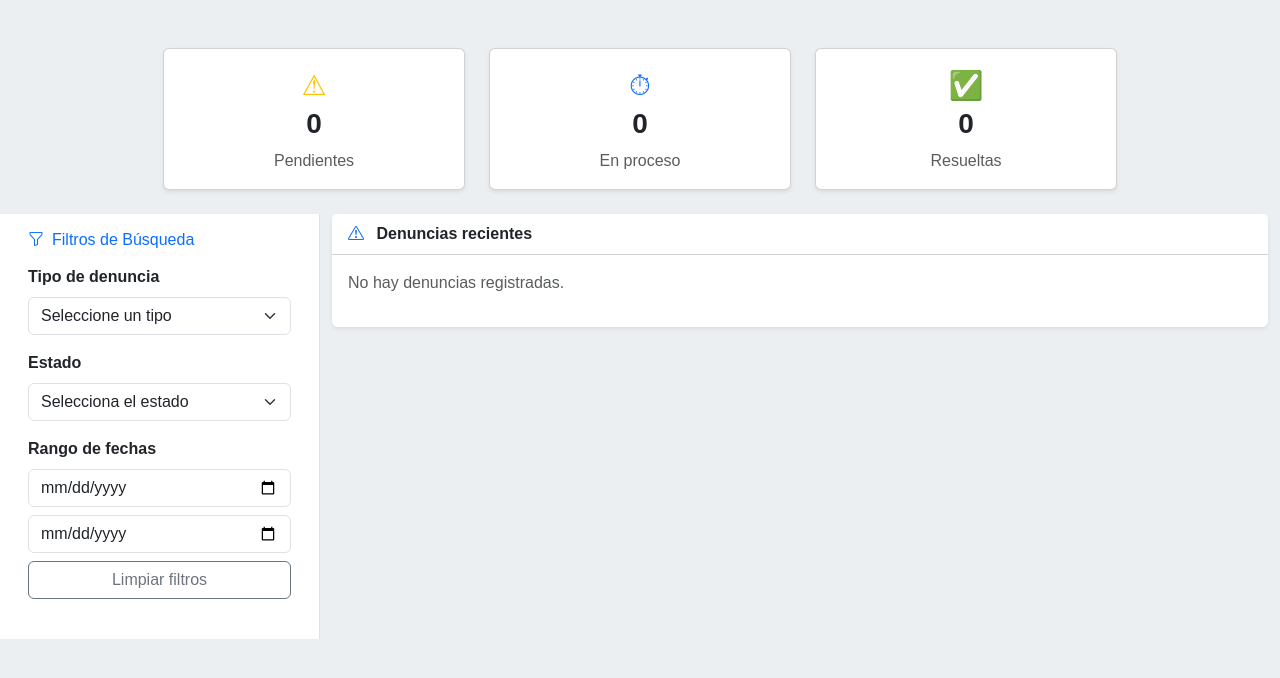
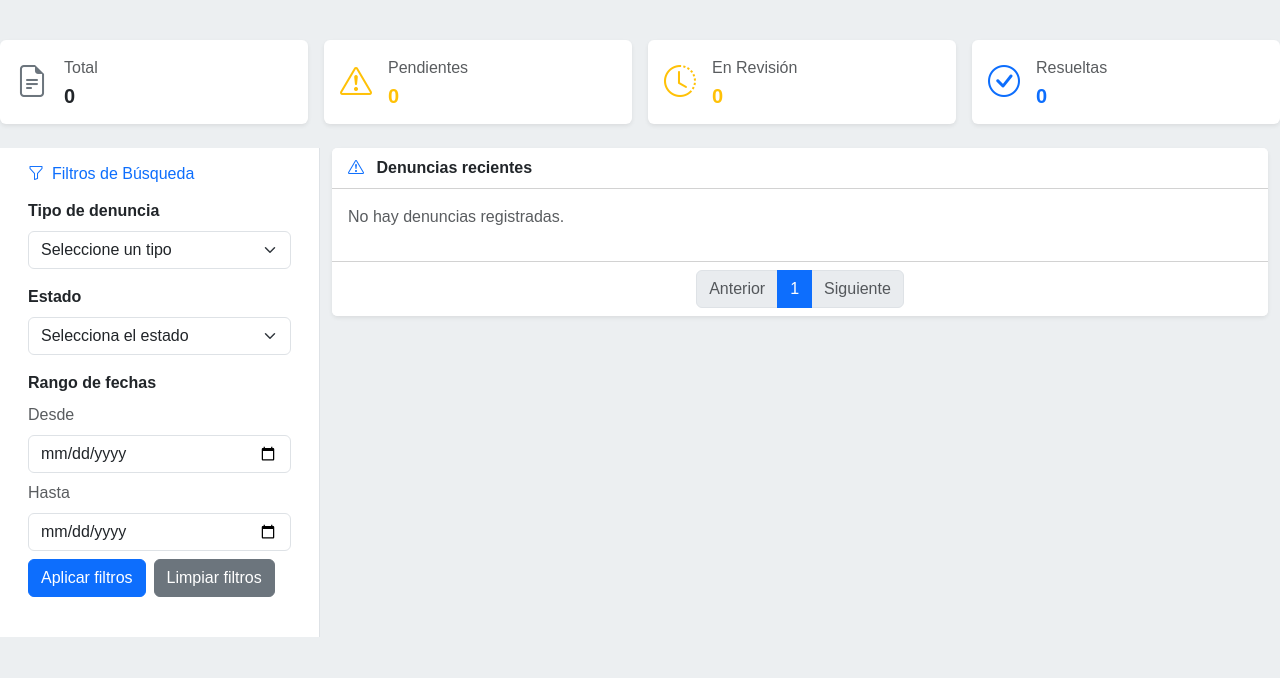
Before and after one commit to MJavoso/InfraUAZ, a Django app: page / in a window 1280 px wide. Shown: the part 82-760 px from the top of the page. Run offline with Django 5.2, Linux system fonts and the light colour scheme; the visitor is signed in with stand-in values (Sample User, id 1); data comes from the database, SQL or seed files in the repository; data that the repository does not hold is empty; parts of the project's set-up code (start-up, migrations or seed data) failed here and were passed over.

Commit message:
caso de uso 2 y 3 terminados, a falta de algunos cambios en el front.

```diff
--- a/InfraUAZ/denuncias/templates/muro_denuncias.html
+++ b/InfraUAZ/denuncias/templates/muro_denuncias.html
@@ -15,46 +15,67 @@
 <!-- Barra de navegación -->
 {% include "nav_bar.html" %}
 
-<!-- Tarjetas de resumen -->
-<div class="row g-4 justify-content-center my-4">
-    <!-- Pendientes -->
-    <div class="col-12 col-sm-6 col-md-3">
-        <div class="card shadow-sm">
-            <div class="card-body text-center">
-                <div class="fs-3 text-warning">⚠</div>
-                <h3 class="fw-bold">{{ cant_pendientes }}</h3>
-                <p class="text-muted mb-0">Pendientes</p>
+<div class="row g-3 mb-4 mt-4">
+    <!-- Total -->
+    <div class="col-6 col-md">
+        <div class="card border-0 shadow-sm p-3 h-100">
+            <div class="d-flex align-items-center gap-3">
+                <i class="bi bi-file-earmark-text fs-2 text-secondary"></i>
+                <div>
+                    <p class="text-muted mb-1">Total</p>
+                    <h5 class="fw-bold mb-0">{{ total }}</h5>
+                </div>
             </div>
         </div>
     </div>
 
-    <!-- En proceso -->
-    <div class="col-12 col-sm-6 col-md-3">
-        <div class="card shadow-sm">
-            <div class="card-body text-center">
-                <div class="fs-3 text-primary">⏱</div>
-                <h3 class="fw-bold">{{ cant_revision }}</h3>
-                <p class="text-muted mb-0">En proceso</p>
+    <!-- Pendientes -->
+    <div class="col-6 col-md">
+        <div class="card border-0 shadow-sm p-3 h-100">
+            <div class="d-flex align-items-center gap-3">
+                <i class="bi bi-exclamation-triangle fs-2 text-warning"></i>
+                <div>
+                    <p class="text-muted mb-1">Pendientes</p>
+                    <h5 class="fw-bold mb-0 text-warning">{{ cant_pendientes }}</h5>
+                </div>
+            </div>
+        </div>
+    </div>
+
+    <!-- En revisión -->
+    <div class="col-6 col-md">
+        <div class="card border-0 shadow-sm p-3 h-100">
+            <div class="d-flex align-items-center gap-3">
+                <i class="bi bi-clock-history fs-2 text-warning"></i>
+                <div>
+                    <p class="text-muted mb-1">En Revisión</p>
+                    <h5 class="fw-bold mb-0 text-warning">{{ cant_revision  }}</h5>
+                </div>
             </div>
         </div>
     </div>
 
     <!-- Resueltas -->
-    <div class="col-12 col-sm-6 col-md-3">
-        <div class="card shadow-sm">
-            <div class="card-body text-center">
-                <div class="fs-3 text-success">✅</div>
-                <h3 class="fw-bold">{{ cant_resueltas }}</h3>
-                <p class="text-muted mb-0">Resueltas</p>
+    <div class="col-6 col-md">
+        <div class="card border-0 shadow-sm p-3 h-100">
+            <div class="d-flex align-items-center gap-3">
+                <i class="bi bi-check-circle fs-2 text-primary"></i>
+                <div>
+                    <p class="text-muted mb-1">Resueltas</p>
+                    <h5 class="fw-bold mb-0 text-primary">{{ cant_resueltas }}</h5>
+                </div>
             </div>
         </div>
     </div>
 </div>
 
+
 <!-- Fila principal -->
 <div class="row mx-0">
     <!-- Sidebar -->
     <div class="col-12 col-md-3 col-xl-3 border-end bg-white">
+        <form id="denunciaFiltros" method="post">
+        {% csrf_token %}
         <div class="px-3 pt-3 pb-4">
             <h6 class="text-primary mb-3">
                 <i class="bi bi-funnel me-2"></i>Filtros de Búsqueda
@@ -65,8 +86,7 @@
                 <select id="tipo_denuncia" name="tipo_denuncia" class="form-select">
                     <option value="">Seleccione un tipo</option>
                     {% for tipo in tipo_denuncia %}
-                        <option value="{{ tipo.id_tipo_denuncia }}"
-                         {% if filtro_tipo_denuncia == tipo.id_tipo_denuncia|stringformat:"s" %}selected{% endif %}>
+                        <option value="{{ tipo.id_tipo_denuncia }}">
                          {{ tipo.descripcion }}</option>
                     {% endfor %}
                 </select>
@@ -78,19 +98,34 @@
                     <option value="">Selecciona el estado</option>
 
                     {% for estado in estado_denuncia %}
-                        <option value="{{ estado.id_estado }}"> {{estado.estado }} </option>
+                        <option value="{{ estado.id_estado }}"
+                            {% if filtros.estado == estado.id_estado|stringformat:"s" %} selected {% endif %}>
+                            {{ estado.estado }}
+                        </option>
                     {% endfor %}
                 </select>
+            </div>
+
+
+
+            <div class="mb-3">
+                <label class="form-label fw-semibold d-block mb-2">Rango de fechas</label>
+
+                <label class="form-label text-muted d-block">Desde</label>
+                <input type="date" class="form-control mb-2" id="fechai" name="fechai" value="{{ filtros.fechai }}">
+
+
+                <label class="form-label text-muted d-block">Hasta</label>
+                <input type="date" class="form-control mb-2" id="fechaf" name="fechaf" value="{{ filtros.fechaf }}">
+
+                <div class="d-flex gap-2 mt-2">
+                    <button type="submit" class="btn btn-primary">Aplicar filtros</button>
+                    <button type="button" onclick="limpiarFiltro()" class="btn btn-secondary">Limpiar filtros</button>
+                </div>
 
             </div>
-
-            <div class="mb-3">
-                <label class="form-label fw-semibold">Rango de fechas</label>
-                <input type="date" class="form-control mb-2" id="fechai">
-                <input type="date" class="form-control mb-2" id="fechaf">
-                <button class="btn btn-outline-secondary w-100" onclick="limpiarFiltro()">Limpiar filtros</button>
-            </div>
         </div>
+        </form>
     </div>
 
     <!-- Contenido principal -->
@@ -102,16 +137,18 @@
             </div>
 
             <div class="card-body" id="lista-denuncias"style="max-height: 420px; overflow-y: auto;">
-                {% for denuncia in object_list %}
+                {% for denuncia in denuncias_paginadas %}
                 <a href="{% url 'detalle_denuncia' denuncia.id_denuncia %}"
                    class="text-decoration-none text-dark">
                     <div class="mb-3 p-3 border rounded bg-white hover-shadow-sm denuncia-card">
                         <h6 class="fw-semibold">
                             {{ denuncia.título }}
                             <span class="badge
-                                {% if denuncia.id_tipo_denuncia.descripcion == 'Infraestructura' %}
+                                {% if denuncia.id_tipo_denuncia.descripcion == 'INFRAESTRUCTURA' %}
                                     bg-warning text-dark
-                                {% elif denuncia.id_tipo_denuncia.descripcion == 'Mantenimiento' %}
+                                {% elif denuncia.id_tipo_denuncia.descripcion == 'MOBILIARIO' %}
+                                    bg-info text-dark
+                                {% elif denuncia.id_tipo_denuncia.descripcion == 'SERVICIOS' %}
                                     bg-info text-dark
                                 {% else %}
                                     bg-secondary
@@ -136,48 +173,34 @@
             </div>
 
             <!-- Paginación -->
-            {% if is_paginated %}
-            <div class="card-footer bg-white mt-4">
-                <nav aria-label="Paginación de denuncias">
+            <div class="card-footer bg-white">
+                <nav aria-label="Paginación">
                     <ul class="pagination justify-content-center mb-0">
-                        <!-- Botón Anterior -->
-                        {% if page_obj.has_previous %}
+                        {% if denuncias_paginadas.has_previous %}
                             <li class="page-item">
-                                <a class="page-link" href="?page={{ page_obj.previous_page_number }}">Anterior</a>
+                                <a class="page-link" href="?page={{ denuncias_paginadas.previous_page_number }}">Anterior</a>
                             </li>
                         {% else %}
-                            <li class="page-item disabled">
-                                <a class="page-link">Anterior</a>
-                            </li>
+                            <li class="page-item disabled"><a class="page-link">Anterior</a></li>
                         {% endif %}
 
-                        <!-- Números de página -->
-                        {% for num in paginator.page_range %}
-                            {% if page_obj.number == num %}
-                                <li class="page-item active">
-                                    <a class="page-link" href="#">{{ num }}</a>
-                                </li>
+                        {% for num in denuncias_paginadas.paginator.page_range %}
+                            {% if denuncias_paginadas.number == num %}
+                                <li class="page-item active"><a class="page-link" href="#">{{ num }}</a></li>
                             {% else %}
-                                <li class="page-item">
-                                    <a class="page-link" href="?page={{ num }}">{{ num }}</a>
-                                </li>
+                                <li class="page-item"><a class="page-link" href="?page={{ num }}">{{ num }}</a></li>
                             {% endif %}
                         {% endfor %}
 
-                        <!-- Botón Siguiente -->
-                        {% if page_obj.has_next %}
+                        {% if denuncias_paginadas.has_next %}
                             <li class="page-item">
-                                <a class="page-link" href="?page={{ page_obj.next_page_number }}">Siguiente</a>
+                                <a class="page-link" href="?page={{ denuncias_paginadas.next_page_number }}">Siguiente</a>
                             </li>
                         {% else %}
-                            <li class="page-item disabled">
-                                <a class="page-link">Siguiente</a>
-                            </li>
+                            <li class="page-item disabled"><a class="page-link">Siguiente</a></li>
                         {% endif %}
                     </ul>
                 </nav>
-            </div>
-            {% endif %}
             </div>
         </div>
     </div>
@@ -186,63 +209,10 @@
 {% block scripts %}
     <script>
         function limpiarFiltro(){
-            const select_tipo = document.getElementById('tipo_denuncia');
-            select_tipo.value = ""; // esto solo me ayuda a vaciar la seleccion
-            const select_estado = document.getElementById('estado');
-            select_estado.value = "";
+            document.getElementById('tipo_denuncia').value = "";  // esto solo me ayuda a vaciar la seleccion
+            document.getElementById('estado').value = "";
+            document.getElementById('fechai').value = "";
+            document.getElementById('fechaf').value = "";
         }
     </script>
-
-    <script>
-        document.getElementById('tipo_denuncia').addEventListener('change', filtrarDenuncias);
-        document.getElementById('estado').addEventListener('change', filtrarDenuncias);
-        document.getElementById('fechai').addEventListener('change',filtrarDenuncias);
-        document.getElementById('fechaf').addEventListener('change',filtrarDenuncias);
-
-        function filtrarDenuncias() {
-            const idTipoDenuncia = parseInt(document.getElementById('tipo_denuncia').value) || 0;
-            const idEstado = parseInt(document.getElementById('estado').value) || 0;
-            const fechai = document.getElementById('fechai').value || "null";
-            const fechaf = document.getElementById('fechaf').value || "null";
-            const contenedor = document.getElementById('lista-denuncias');
-
-            // Verifica si hay al menos un filtro activo
-            if (idTipoDenuncia !== 0 || idEstado !== 0 || (fechai!=="null" && fechaf!=="null")) {
-                fetch(`/filtrar_denuncia/${idTipoDenuncia}/${idEstado}/${fechai}/${fechaf}/`)
-                    .then(response => response.json())
-                    .then(data => {
-                        contenedor.innerHTML = '';
-
-                        if (data.length === 0) {
-                            contenedor.innerHTML = '<p class="text-muted">No hay denuncias que coincidan con los filtros.</p>';
-                            return;
-                        }
-
-                        data.forEach(d => {
-                            const card = `<a  class="text-decoration-none text-dark">
-                                <div class="mb-3 p-3 border rounded bg-white hover-shadow-sm denuncia-card">
-                                    <h6 class="fw-semibold">
-                                        ${d.titulo}
-                                        <span class="badge bg-primary ms-2">${d.tipo}</span>
-                                    </h6>
-                                    <p class="mb-1 text-muted">${d.descripcion.substring(0, 120)}...</p>
-                                    <small class="text-muted">
-                                        📍 ${d.edificio} – ${d.lugar} | ⚠ ${d.estado} | 📅 ${d.fecha}
-                                    </small>
-                                </div>
-                            </a>`;
-                            contenedor.innerHTML += card;
-                        });
-                    })
-                    .catch(error => {
-                        console.error('Error al filtrar denuncias:', error);
-                        contenedor.innerHTML = '<p class="text-danger">Ocurrió un error al cargar las denuncias.</p>';
-                    });
-            } else {
-                // Si no hay filtros, podrías limpiar o mostrar todas
-                contenedor.innerHTML = '<p class="text-muted">Seleccione un filtro para mostrar denuncias.</p>';
-            }
-        }
-        </script>
-
 {% endblock scripts %}
--- a/InfraUAZ/denuncias/urls.py
+++ b/InfraUAZ/denuncias/urls.py
@@ -2,13 +2,14 @@ from django.urls import path
 from . import views
 
 urlpatterns = [
-    path('', views.DenunciasListView.as_view(), name='muro_denuncias'),
+    path('', views.muro_denuncias, name='muro_denuncias'),
     path('crear-denuncia', views.crear_denuncia, name='crear_denuncia'),
+    path('perfil', views.perfil, name='perfil'),
     # El <int:id_denuncia> hace que la url muestre el id de la denuncia
     # despues del nombre de la ruta, por ejemplo: /detalle-denuncia/5/--> 5 es el id de la denuncia
     path('detalle-denuncia/<int:id_denuncia>/', views.detalle_denuncia, name='detalle_denuncia'),
     path('denuncia/<int:id_denuncia>/agregar-insumo/', views.agregar_insumo, name='agregar_insumo'),
-    path('filtrar_denuncia/<int:id_tipo_denuncia>/<int:id_estado>/<str:fechai>/<str:fechaf>/', views.filtrar_denuncia, name="filtrar_denuncia"),
     path('programas/<int:id_edificio>/', views.filtrar_programas_por_edificio, name='filtrar_programas_por_edificio'),
     path('lugar_referencia/<int:id_programa>/<int:id_tipolugar>/', views.lugar_referencia, name='lugar_referencia'),
+
 ]
--- a/InfraUAZ/denuncias/views.py
+++ b/InfraUAZ/denuncias/views.py
@@ -1,5 +1,7 @@
 from django.shortcuts import render, get_object_or_404, redirect
 from django.shortcuts import render
+
+from usuarios.models import Denunciante
 from .forms import DenunciaForm
 from .models import ProgramaAcademico, LugarReferencia, Denuncia, Insumo, TipoDenuncia, EstadoDenuncia
 from django.http import JsonResponse
@@ -38,7 +40,7 @@ def agregar_insumo(request, id_denuncia):
 
 
 @login_required
-def crear_denuncia(request: HttpRequest):
+def crear_denuncia (request: HttpRequest):
     denuncia_form = DenunciaForm()
     if request.method == 'POST':
         denuncia_form = DenunciaForm(request.POST)
@@ -86,17 +88,74 @@ class DenunciasListView(ListView):
 
         return context
 
+@login_required
+def muro_denuncias(request: HttpRequest):
+    denuncias = Denuncia.objects.all()
+    tipo = TipoDenuncia.objects.all()
+    estado = EstadoDenuncia.objects.all()
+    total = denuncias.count()
+    if request.method == 'POST':
+        id_tipo_denuncia = request.POST.get('tipo_denuncia')
+        id_estado = request.POST.get('estado')
+        fechai = request.POST.get('fechai')
+        fechaf = request.POST.get('fechaf')
+        if id_tipo_denuncia:
+            denuncias = denuncias.filter(id_tipo_denuncia=id_tipo_denuncia)
+        if id_estado :
+            denuncias = denuncias.filter(id_estado = id_estado)
+        if fechai and fechaf:
+            denuncias = denuncias.filter(fecha__range=(fechai, fechaf))
+        elif fechai:
+            denuncias = denuncias.filter(fecha__gte=fechai)   # Desde fecha inicial
+        elif fechaf:
+            denuncias = denuncias.filter(fecha__lte=fechaf)   # Hasta fecha final
+    else:
+        denuncias.order_by('-fecha')
+    paginator = Paginator(denuncias, 5)
+    page_number = request.GET.get('page')
+    denuncias_paginadas = paginator.get_page(page_number)
+    cant_pendientes = Denuncia.objects.filter(id_estado = 1).count()
+    cant_revision = Denuncia.objects.filter(id_estado = 2).count()
+    cant_resueltas = Denuncia.objects.filter(id_estado = 3).count()
+    context = {'total':total,'denuncias':denuncias, 'tipo_denuncia':tipo, 'denuncias_paginadas':denuncias_paginadas,'estado_denuncia':estado,'cant_pendientes':cant_pendientes, 'cant_revision':cant_revision, 'cant_resueltas':cant_resueltas, 'filtros':request.POST}
 
-def filtrar_denuncia(request,id_tipo_denuncia, id_estado, fechai, fechaf):
-    denuncias = Denuncia.objects.all()
-    if id_tipo_denuncia != 0:
-        denuncias = denuncias.filter(id_tipo_denuncia=id_tipo_denuncia)
-    if id_estado != 0:
-        denuncias = denuncias.filter(id_estado = id_estado)
-    if fechai != "null" and fechaf !="null":
-        denuncias = denuncias.filter(fecha__range=(fechai, fechaf))
 
-    data = [{'titulo':d.título, 'descripcion': d.descripcion, 'edificio': d.id_lugar.id_programa.id_edificio.nombre, 'tipo':d.id_tipo_denuncia.descripcion ,
-             'lugar':d.id_lugar.nombre_lugar, 'estado':d.id_estado.estado, 'fecha':d.fecha }for d in denuncias]
+    return render(request, 'muro_denuncias.html', context)
 
-    return JsonResponse(data, safe=False)
+@login_required
+def perfil(request:HttpRequest ):
+
+    id_denunciante =  Denunciante.objects.get(usuario=request.user).id_denunciante
+    denuncias = Denuncia.objects.filter(id_denunciante=id_denunciante)
+    tipos = TipoDenuncia.objects.all()
+    estados = EstadoDenuncia.objects.all()
+
+    total = denuncias.count()
+    cant_pendientes = denuncias.filter(id_estado = 1).count()
+    cant_revision = denuncias.filter(id_estado = 2).count()
+    cant_resueltas = denuncias.filter(id_estado = 3).count()
+    cant_canceladas = denuncias.filter(id_estado = 4).count()
+
+    if request.method == 'POST':
+        id_tipo_denuncia = request.POST.get('tipo_denuncia')
+        id_estado = request.POST.get('estado_denuncia')
+
+        if id_tipo_denuncia:
+            denuncias = denuncias.filter(id_tipo_denuncia=id_tipo_denuncia)
+        if id_estado :
+            denuncias = denuncias.filter(id_estado = id_estado)
+    else:
+        denuncias.order_by('-fecha')
+    context = {
+        'denuncias':denuncias,
+        'tipos': tipos,
+        'estados' : estados,
+        'total':total,
+        'cant_pendientes':cant_pendientes,
+        'cant_revision':cant_revision,
+        'cant_resueltas':cant_resueltas,
+        'cant_canceladas':cant_canceladas,
+        'filtros':request.POST
+
+    }
+    return render (request,'perfil.html', context)
--- a/InfraUAZ/templates/nav_bar.html
+++ b/InfraUAZ/templates/nav_bar.html
@@ -26,7 +26,7 @@
 
             {% if request.user.is_authenticated %}
             <li class="nav-item">
-                <a class="nav-link" href="#">Mi Perfil</a>
+                <a class="nav-link" href="{% url 'perfil' %}">Mi Perfil</a>
             </li>
             {% endif %}
 
```
Also changed, not shown: InfraUAZ/denuncias/templates/perfil.html (added, +193 -0 lines).
